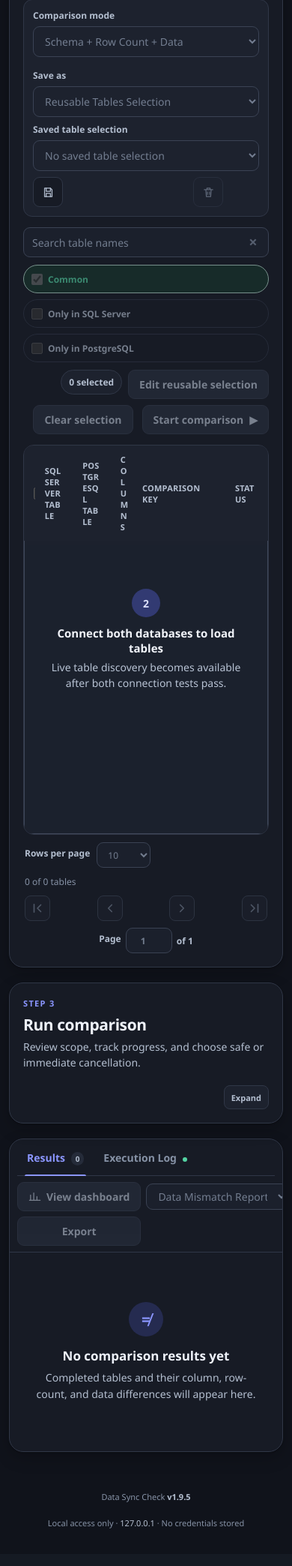
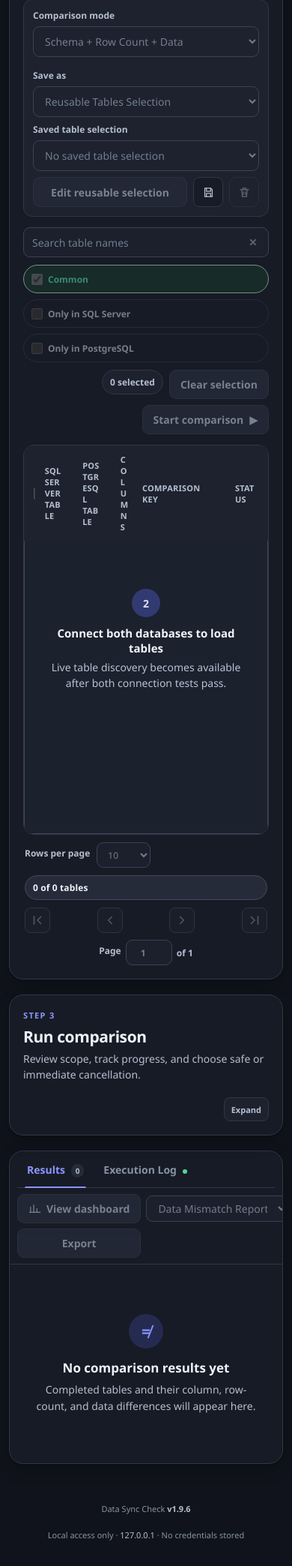
Before and after one commit to karthikeyaguptha/DBDataCompare, a Flask app: page / in a window 390 px wide, after a click on "Expand". Shown: the part 2420-4508 px from the top of the page at 75% size. Before the commit the page ends 4458 px from the top, so only its background shows below. Run offline with Flask 3, Linux system fonts and the light colour scheme; data that the repository does not hold is empty.

Commit message:
fix: refine Step 2 controls and table totals

```diff
--- a/db_compare/web.py
+++ b/db_compare/web.py
@@ -64,7 +64,7 @@ def health():
         {
             "application": "Data Sync Check",
             "status": "ready",
-            "phase": "v1.9.5-reusable-table-reconciliation",
+            "phase": "v1.9.6-step-two-layout",
         }
     )
 
--- a/requirements.txt
+++ b/requirements.txt
@@ -1,4 +1,4 @@
-# Data Sync Check v1.9.5
+# Data Sync Check v1.9.6
 # Supported runtime: CPython 3.13 x64 on Windows.
 # setup.bat installs binary packages only to prevent local C/C++ compilation.
 Flask==3.1.3
--- a/static/css/styles.css
+++ b/static/css/styles.css
@@ -1280,7 +1280,7 @@ select:disabled {
 
 .table-scope-toolbar {
     display: grid;
-    grid-template-columns: minmax(250px, 0.7fr) minmax(560px, 1.3fr);
+    grid-template-columns: 240px minmax(0, 1fr);
     align-items: end;
     gap: 16px;
     margin-bottom: 14px;
@@ -1311,9 +1311,14 @@ select:disabled {
 
 .table-set-tools {
     display: grid;
-    grid-template-columns: minmax(190px, 0.82fr) minmax(260px, 1.18fr) repeat(2, 40px);
+    grid-template-columns: minmax(190px, 0.8fr) minmax(280px, 1.2fr) auto repeat(2, 40px);
     align-items: end;
     gap: 8px;
+}
+
+.edit-reusable-selection {
+    min-height: 40px;
+    white-space: nowrap;
 }
 
 .save-table-set,
@@ -1663,6 +1668,27 @@ select:disabled {
     }
 }
 
+@media (max-width: 840px) {
+    .table-set-tools {
+        grid-template-columns: minmax(0, 1fr) minmax(0, 1.2fr) repeat(2, 40px);
+    }
+
+    .edit-reusable-selection {
+        grid-column: 1 / 3;
+        grid-row: 2;
+    }
+
+    .save-table-set {
+        grid-column: 3;
+        grid-row: 2;
+    }
+
+    .delete-table-set {
+        grid-column: 4;
+        grid-row: 2;
+    }
+}
+
 .selection-actions [data-start-comparison] {
     margin-left: 4px;
     white-space: nowrap;
@@ -1858,7 +1884,13 @@ select:disabled {
 
 .page-range {
     margin-left: auto;
-    color: var(--ink-faint);
+    padding: 7px 10px;
+    border: 1px solid var(--line-strong);
+    border-radius: 999px;
+    background: var(--surface-strong);
+    color: var(--ink);
+    font-weight: 750;
+    letter-spacing: 0.01em;
 }
 
 .page-controls {
@@ -2809,6 +2841,21 @@ select:disabled {
         grid-column: 1 / -1;
     }
 
+    .edit-reusable-selection {
+        grid-column: 1;
+        grid-row: auto;
+    }
+
+    .save-table-set {
+        grid-column: 2;
+        grid-row: auto;
+    }
+
+    .delete-table-set {
+        grid-column: 3;
+        grid-row: auto;
+    }
+
     .selection-actions {
         justify-content: flex-start;
         margin-left: 0;
--- a/templates/dashboard.html
+++ b/templates/dashboard.html
@@ -19,8 +19,8 @@
             document.documentElement.dataset.theme = theme;
         })();
     </script>
-    <link rel="stylesheet" href="{{ url_for('static', filename='css/dashboard.css', v='1.9.5') }}">
-    <script src="{{ url_for('static', filename='js/dashboard.js', v='1.9.5') }}" defer></script>
+    <link rel="stylesheet" href="{{ url_for('static', filename='css/dashboard.css', v='1.9.6') }}">
+    <script src="{{ url_for('static', filename='js/dashboard.js', v='1.9.6') }}" defer></script>
 </head>
 <body data-run-id="{{ summary.run_id }}">
     <main class="report-page">
--- a/templates/index.html
+++ b/templates/index.html
@@ -17,8 +17,8 @@
             document.documentElement.dataset.theme = saved || "dark";
         })();
     </script>
-    <link rel="stylesheet" href="{{ url_for('static', filename='css/styles.css', v='1.9.5') }}">
-    <script src="{{ url_for('static', filename='js/app.js', v='1.9.5') }}" defer></script>
+    <link rel="stylesheet" href="{{ url_for('static', filename='css/styles.css', v='1.9.6') }}">
+    <script src="{{ url_for('static', filename='js/app.js', v='1.9.6') }}" defer></script>
 </head>
 <body>
     <a class="skip-link" href="#workspace">Skip to workspace</a>
@@ -378,6 +378,10 @@
                             <option value="">No saved table selection</option>
                         </select>
                     </label>
+                    <button class="button ghost edit-reusable-selection"
+                        id="reopenReconciliation" type="button" disabled>
+                        Edit reusable selection
+                    </button>
                     <button class="icon-button save-table-set" id="saveTableSet" type="button" disabled
                         aria-label="Save table selection" title="Save as a named table selection">
                         <svg viewBox="0 0 24 24" aria-hidden="true">
@@ -417,10 +421,6 @@
                 </div>
                 <div class="selection-actions">
                     <span class="selection-count" id="selectionCount">0 selected</span>
-                    <button class="button ghost edit-reusable-selection"
-                        id="reopenReconciliation" type="button" disabled>
-                        Edit reusable selection
-                    </button>
                     <button class="button ghost" id="clearSelection" type="button" disabled>Clear selection</button>
                     <button class="button primary" id="startCompareStep2"
                         data-start-comparison type="button" disabled>
@@ -744,7 +744,7 @@
     </button>
 
     <footer class="footer">
-        <span>Data Sync Check <b>v1.9.5</b></span>
+        <span>Data Sync Check <b>v1.9.6</b></span>
         <span>Local access only · <code>127.0.0.1</code> · No credentials stored</span>
     </footer>
 </body>
```
Also changed, not shown: GIT_CHECKPOINT-v1.9.6.md (added, +10 -0 lines), RELEASE_NOTES-v1.9.6.md (added, +16 -0 lines), docs/INSTALLATION.md (+2 -2 lines), tests/test_web.py (+26 -2 lines), README.md, 5 other files.
